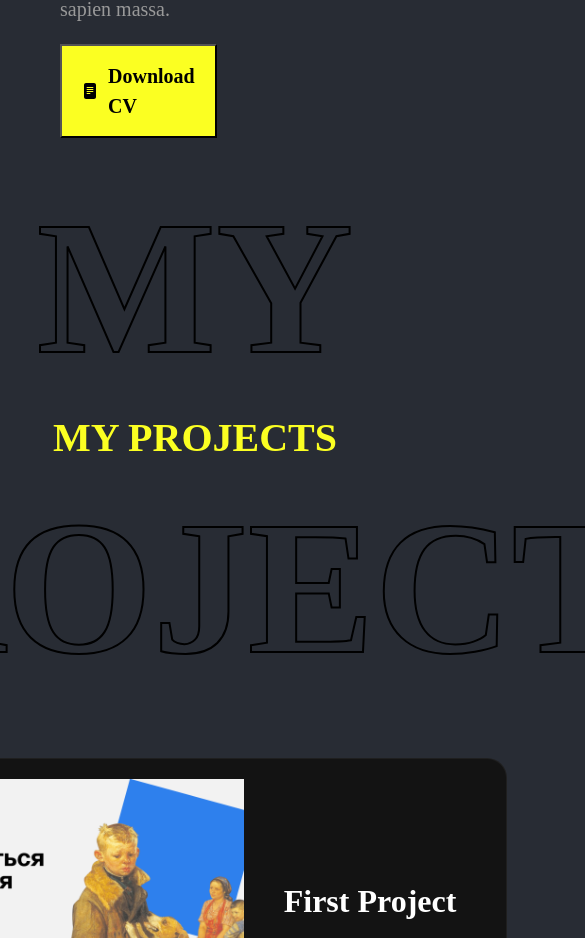
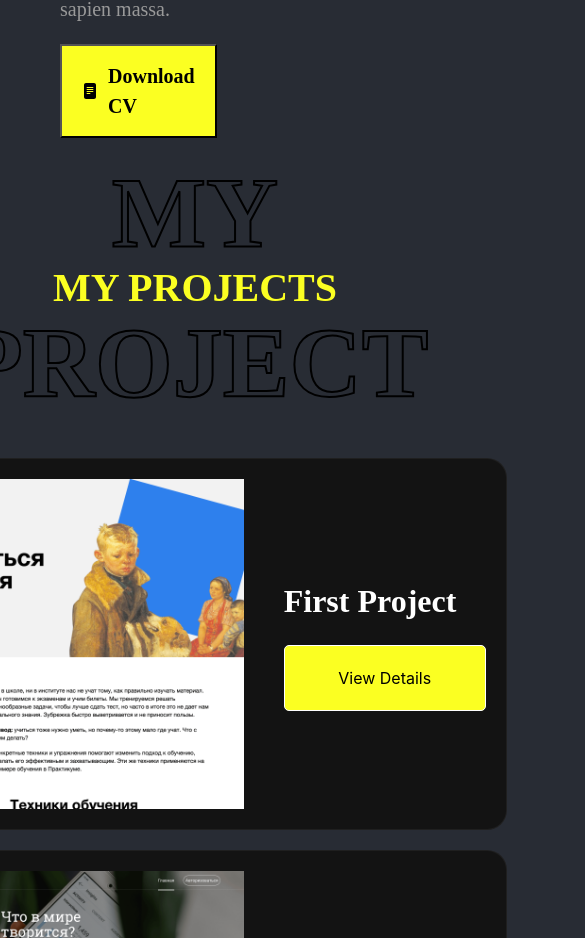
Before and after one commit to zTironz/tiron.dev, a React (Create React App) app: page / in a window 390 px wide. Shown: the part 1396-2334 px from the top of the page, 585 px wide, since content can reach past the window. Built offline with nearby package versions, Linux system fonts and the light colour scheme.

Commit message:
changing styles

```diff
--- a/src/App.css
+++ b/src/App.css
@@ -300,3 +300,12 @@ color: #FFFFFF;
     transform: rotate(360deg);
   }
 } */
+
+
+@media screen and (max-width: 1024px) {
+  .projects__title-back {
+    font-size: 100px;
+    line-height: 150px;
+  }
+
+}
--- a/src/App.js
+++ b/src/App.js
@@ -1,4 +1,5 @@
 import './App.css';
+
 import Footer from './components/Footer';
 import Hero from './components/Hero';
 import Navbar from './components/Navbar';
```
